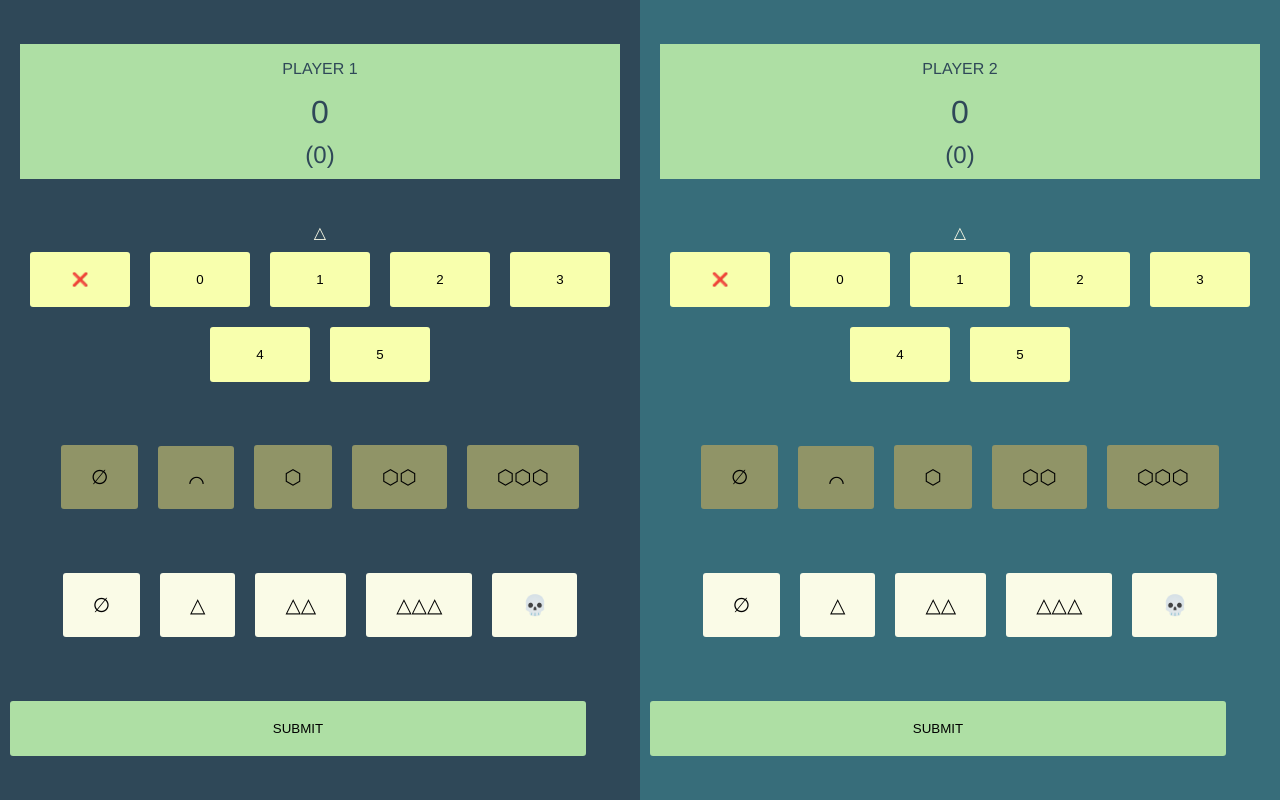
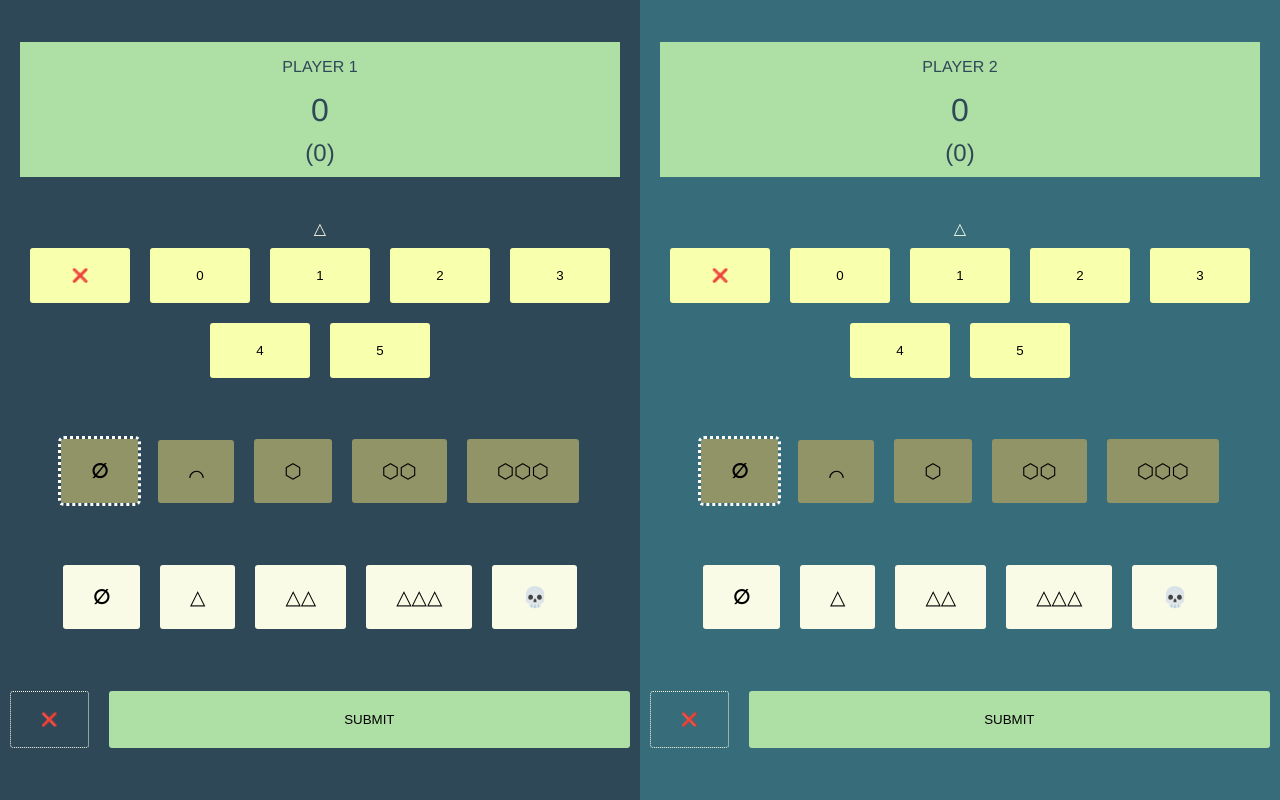
Before and after one commit to stlrczk/triominios, a React (Create React App) app: page / in a window 1280 px wide. Built offline with nearby package versions, Linux system fonts and the light colour scheme; what nosleep.js would draw is missing.

Commit message:
Add saving total to local storage

```diff
--- a/src/components/PlayerCard/index.js
+++ b/src/components/PlayerCard/index.js
@@ -6,11 +6,22 @@ import BankWithdrawals from "./BankWithdrawals";
 
 import { BONUSES, BANK_WITHDRAWALS } from "./constants";
 
+const getSavedTotalPlayerScore = (name) => {
+  const savedUserTotal = localStorage.getItem(`user-${name}`);
+  console.log({ savedUserTotal });
+  if (/\d/.test(savedUserTotal)) {
+    return parseInt(savedUserTotal, 10);
+  }
+  return 0;
+};
+
 export default ({ name }) => {
-  const [totalPlayerScore, setTotalPlayerScore] = useState(0);
+  const [totalPlayerScore, setTotalPlayerScore] = useState(
+    getSavedTotalPlayerScore(name)
+  );
   const [currentStone, setCurrentStone] = useState({});
-  const [currentBonusKey, setCurrentBonusKey] = useState("nil");
-  const [currentWithdraw, setCurrentWidthdraw] = useState("nil");
+  const [currentBonusKey, setCurrentBonusKey] = useState("∅");
+  const [currentWithdraw, setCurrentWidthdraw] = useState("∅");
 
   const currentMoveScore = useMemo(() => {
     return (
@@ -21,10 +32,20 @@ export default ({ name }) => {
   }, [currentStone, currentBonusKey, currentWithdraw]);
 
   const submitMove = () => {
-    setTotalPlayerScore(totalPlayerScore + currentMoveScore);
+    const newTotal = totalPlayerScore + currentMoveScore;
+    localStorage.setItem(`user-${name}`, newTotal);
+    setTotalPlayerScore(newTotal);
     setCurrentStone({});
-    setCurrentBonusKey("nil");
-    setCurrentWidthdraw("nil");
+    setCurrentBonusKey("∅");
+    setCurrentWidthdraw("∅");
+  };
+
+  const handleReset = () => {
+    localStorage.setItem(`user-${name}`, 0);
+    setTotalPlayerScore(0);
+    setCurrentStone({});
+    setCurrentBonusKey("∅");
+    setCurrentWidthdraw("∅");
   };
 
   return (
@@ -46,9 +67,14 @@ export default ({ name }) => {
         onWithdrawSelect={(withdrawCode) => setCurrentWidthdraw(withdrawCode)}
         currentWithdraw={currentWithdraw}
       />
-      <button className="submit" onClick={submitMove}>
-        Submit
-      </button>
+      <div className="actions">
+        <button className="reset" onClick={handleReset}>
+          ❌
+        </button>
+        <button className="submit" onClick={submitMove}>
+          Submit
+        </button>
+      </div>
     </div>
   );
 };
--- a/src/styles.css
+++ b/src/styles.css
@@ -62,10 +62,19 @@ button.active {
 .bonus button {
   font-size: 20px;
 }
+
+.actions {
+  display: flex;
+}
+
+button.reset {
+  background: none;
+  border: 1px dotted #fafbe7;
+}
+
 button.submit {
   background: #aedfa4;
-  width: 90%;
-  margin-bottom: 0;
+  flex-grow: 1;
 }
 
 .scores {
```
